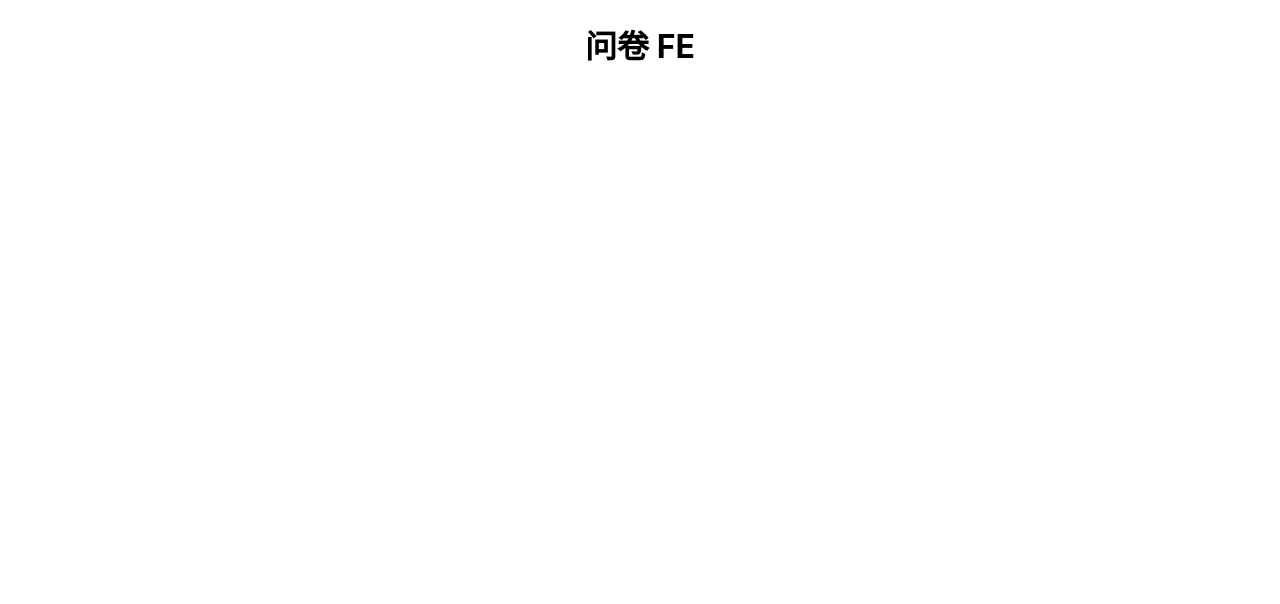
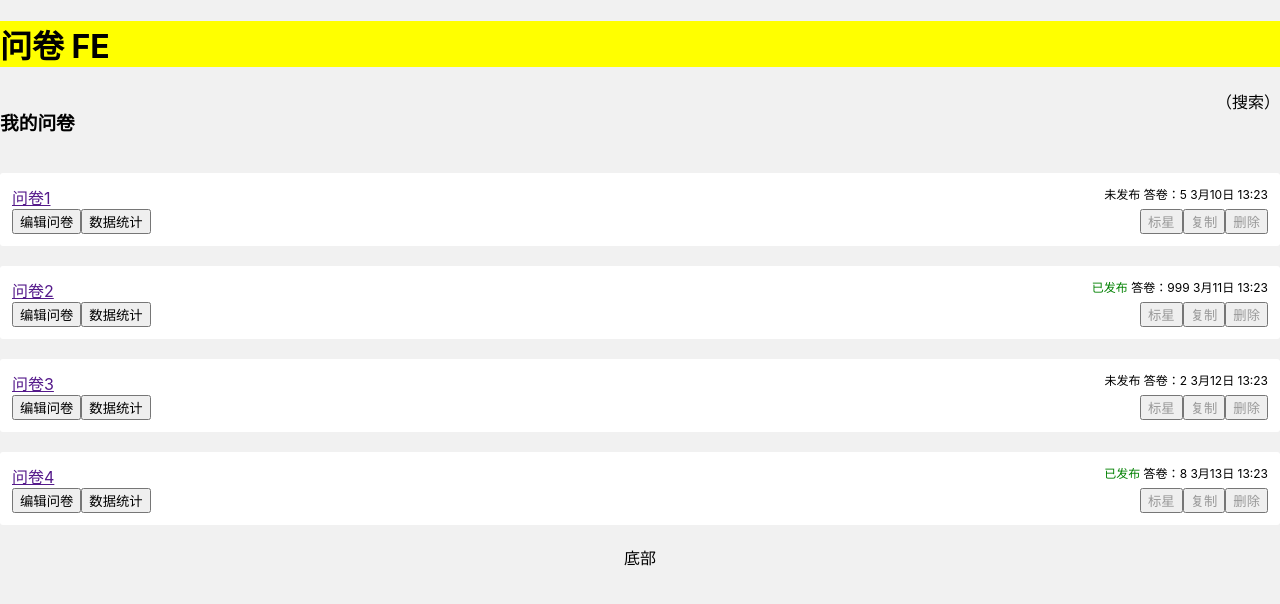
Before and after one commit to poohbear1994/react-fuxi, a React (Create React App) app: page / in a window 1280 px wide. Shown: the top 604 px of the page. Built offline with nearby package versions, Linux system fonts and the light colour scheme.

Commit message:
style: 组件List，QuestionCard样式

```diff
--- a/commitlint.config.js
+++ b/commitlint.config.js
@@ -1,2 +1,2 @@
 // eslint-disable-next-line no-undef
-module.exports = { extends: ["@commitlint/config-conventional"] };
+module.exports = { extends: ['@commitlint/config-conventional'] }
--- a/package.json
+++ b/package.json
@@ -10,9 +10,11 @@
     "@types/node": "^16.18.23",
     "@types/react": "^18.0.37",
     "@types/react-dom": "^18.0.11",
+    "classnames": "^2.3.2",
     "react": "^18.2.0",
     "react-dom": "^18.2.0",
     "react-scripts": "5.0.1",
+    "sass": "^1.62.0",
     "typescript": "^4.9.5",
     "web-vitals": "^2.1.4"
   },
--- a/src/App.tsx
+++ b/src/App.tsx
@@ -1,10 +1,11 @@
 import React from 'react'
-import './App.css'
+import List from './pages/List'
 
 function App() {
 	return (
 		<div className="App">
-			<h1>问卷 FE</h1>
+			<h1 style={{ background: 'yellow' }}>问卷 FE</h1>
+			<List></List>
 		</div>
 	)
 }
--- /dev/null
+++ b/src/components/QuestionCard.module.scss
@@ -0,0 +1,36 @@
+.container {
+  margin-bottom: 20px;
+  padding: 12px;
+  border-radius: 3px;
+  background-color: #fff;
+
+  &:hover {
+    box-shadow: 0 4px 10px #e8e8e8;
+  }
+}
+
+.title {
+  display: flex;
+  .left {
+    flex: 1;
+  }
+  .right {
+    flex: 1;
+    text-align: right;
+    font-size: 12px;
+  }
+}
+
+.button-container {
+  display: flex;
+  .left {
+    flex: 1;
+  }
+  .right {
+    flex: 1;
+    text-align: right;
+    button {
+      color: #999;
+    }
+  }
+}
--- /dev/null
+++ b/src/components/QuestionCard.tsx
@@ -0,0 +1,43 @@
+import React, { FC } from 'react'
+import styles from './QuestionCard.module.scss'
+
+type PropsType = {
+	title: string
+	isPublished: boolean
+	isStart: boolean
+	answerCount: number
+	createdAt: string
+}
+
+const QuestionCard: FC<PropsType> = props => {
+	const { title, isPublished, isStart, answerCount, createdAt } = props
+	return (
+		<div className={styles.container}>
+			<div className={styles.title}>
+				<div className={styles.left}>
+					<a href="">{title}</a>
+				</div>
+				<div className={styles.right}>
+					{isPublished ? <span style={{ color: 'green' }}>已发布</span> : <span>未发布</span>}
+					&nbsp;
+					<span>答卷：{answerCount}</span>
+					&nbsp;
+					<span>{createdAt}</span>
+				</div>
+			</div>
+			<div className={styles['button-container']}>
+				<div className={styles.left}>
+					<button>编辑问卷</button>
+					<button>数据统计</button>
+				</div>
+				<div className={styles.right}>
+					<button>标星</button>
+					<button>复制</button>
+					<button>删除</button>
+				</div>
+			</div>
+		</div>
+	)
+}
+
+export default QuestionCard
--- /dev/null
+++ b/src/pages/List.module.scss
@@ -0,0 +1,25 @@
+.header {
+  display: flex;
+  margin-bottom: 20px;
+
+  .left {
+    flex: 1;
+  }
+
+  .right {
+    flex: 1;
+    text-align: right;
+  }
+}
+
+.content {
+  margin-bottom: 20px;
+}
+
+.footer {
+  text-align: center;
+}
+
+body {
+  background-color: #f1f1f1;
+}
--- /dev/null
+++ b/src/pages/List.tsx
@@ -0,0 +1,71 @@
+import React, { FC, useState } from 'react'
+import QuestionCard from '../components/QuestionCard'
+import styles from './List.module.scss'
+
+const rawQuestionList = [
+	{
+		_id: crypto.randomUUID(),
+		title: '问卷1',
+		isPublished: false,
+		isStart: false,
+		answerCount: 5,
+		createdAt: '3月10日 13:23',
+	},
+	{
+		_id: crypto.randomUUID(),
+		title: '问卷2',
+		isPublished: true,
+		isStart: true,
+		answerCount: 999,
+		createdAt: '3月11日 13:23',
+	},
+	{
+		_id: crypto.randomUUID(),
+		title: '问卷3',
+		isPublished: false,
+		isStart: false,
+		answerCount: 2,
+		createdAt: '3月12日 13:23',
+	},
+	{
+		_id: crypto.randomUUID(),
+		title: '问卷4',
+		isPublished: true,
+		isStart: true,
+		answerCount: 8,
+		createdAt: '3月13日 13:23',
+	},
+]
+
+const List: FC = () => {
+	const [questionList, setQuestionList] = useState(rawQuestionList)
+
+	return (
+		<>
+			<div className={styles.header}>
+				<div className={styles.left}>
+					<h3>我的问卷</h3>
+				</div>
+				<div className={styles.right}>（搜索）</div>
+			</div>
+			<div className={styles.content}>
+				{questionList.map(q => {
+					const { _id, title, isPublished, isStart, answerCount, createdAt } = q
+					return (
+						<QuestionCard
+							key={_id}
+							title={title}
+							isPublished={isPublished}
+							isStart={isStart}
+							answerCount={answerCount}
+							createdAt={createdAt}
+						></QuestionCard>
+					)
+				})}
+			</div>
+			<div className={styles.footer}>底部</div>
+		</>
+	)
+}
+
+export default List
```
Also changed, not shown: 1 other file (tests, documents, lock files or other folders).
